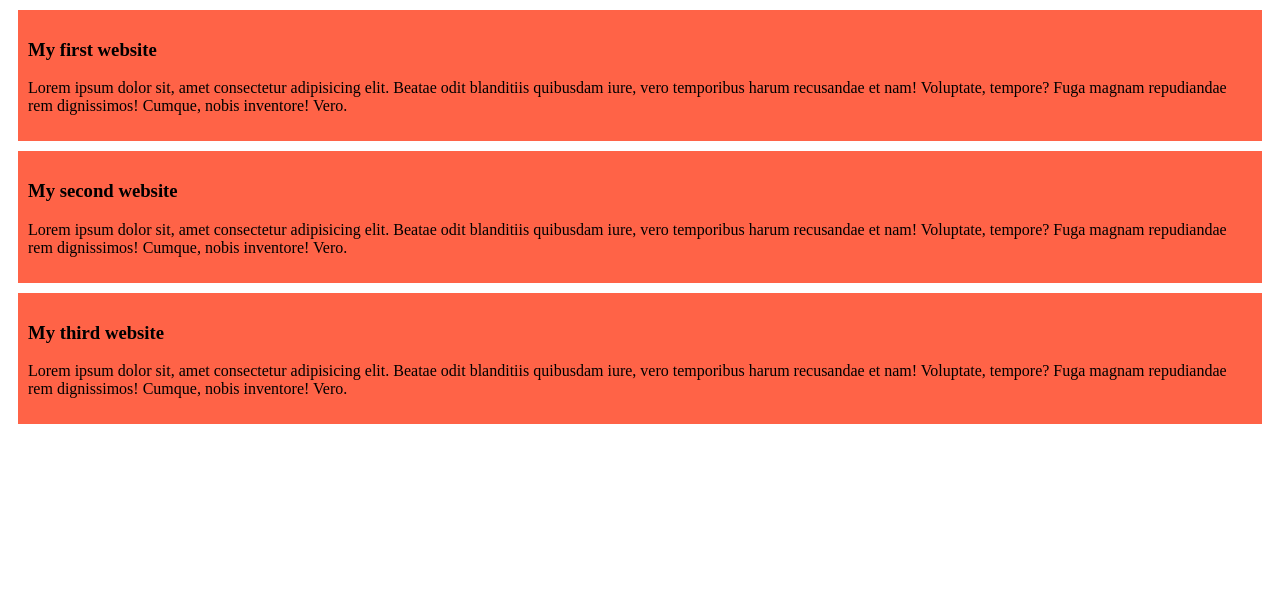
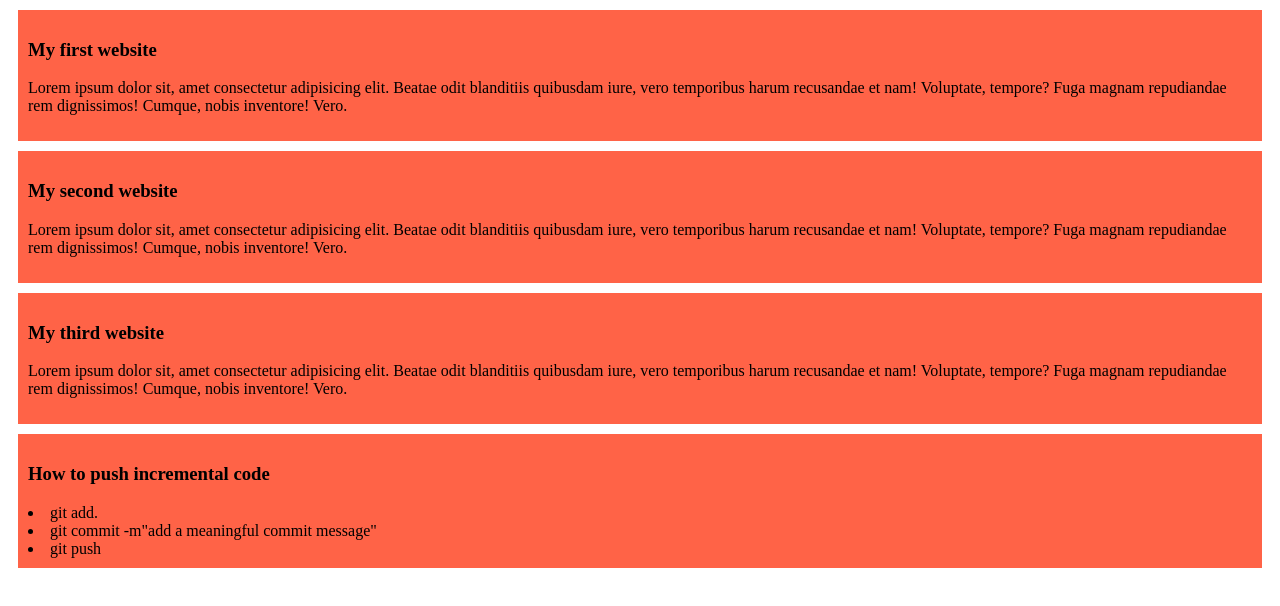
Before and after one commit to Nadia345/my-simple-website, a plain HTML site: page index.html in a window 1280 px wide. Drawn offline with Linux system fonts and the light colour scheme.

Commit message:
add a list to push code

```diff
--- a/index.html
+++ b/index.html
@@ -19,6 +19,12 @@
         <h3>My third website</h3>
         <p>Lorem ipsum dolor sit, amet consectetur adipisicing elit. Beatae odit blanditiis quibusdam iure, vero temporibus harum recusandae et nam! Voluptate, tempore? Fuga magnam repudiandae rem dignissimos! Cumque, nobis inventore! Vero.</p>
     </div>
+    <div>
+        <h3>How to push incremental code</h3>
+        <li>git add.</li>
+        <li>git commit -m"add a meaningful commit message"</li>
+        <li>git push</li>
+    </div>
 
 </body>
 </html>
```
